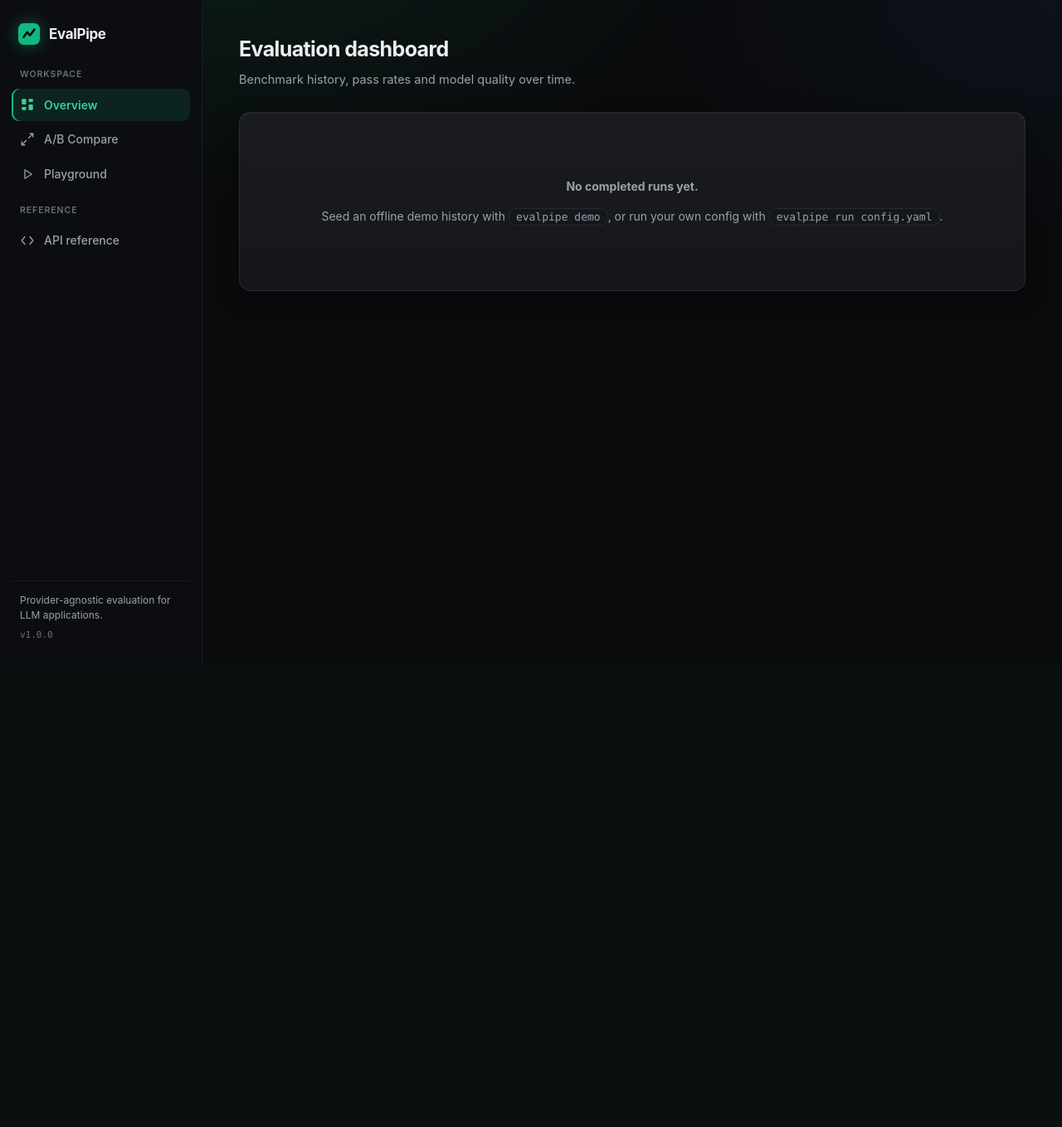
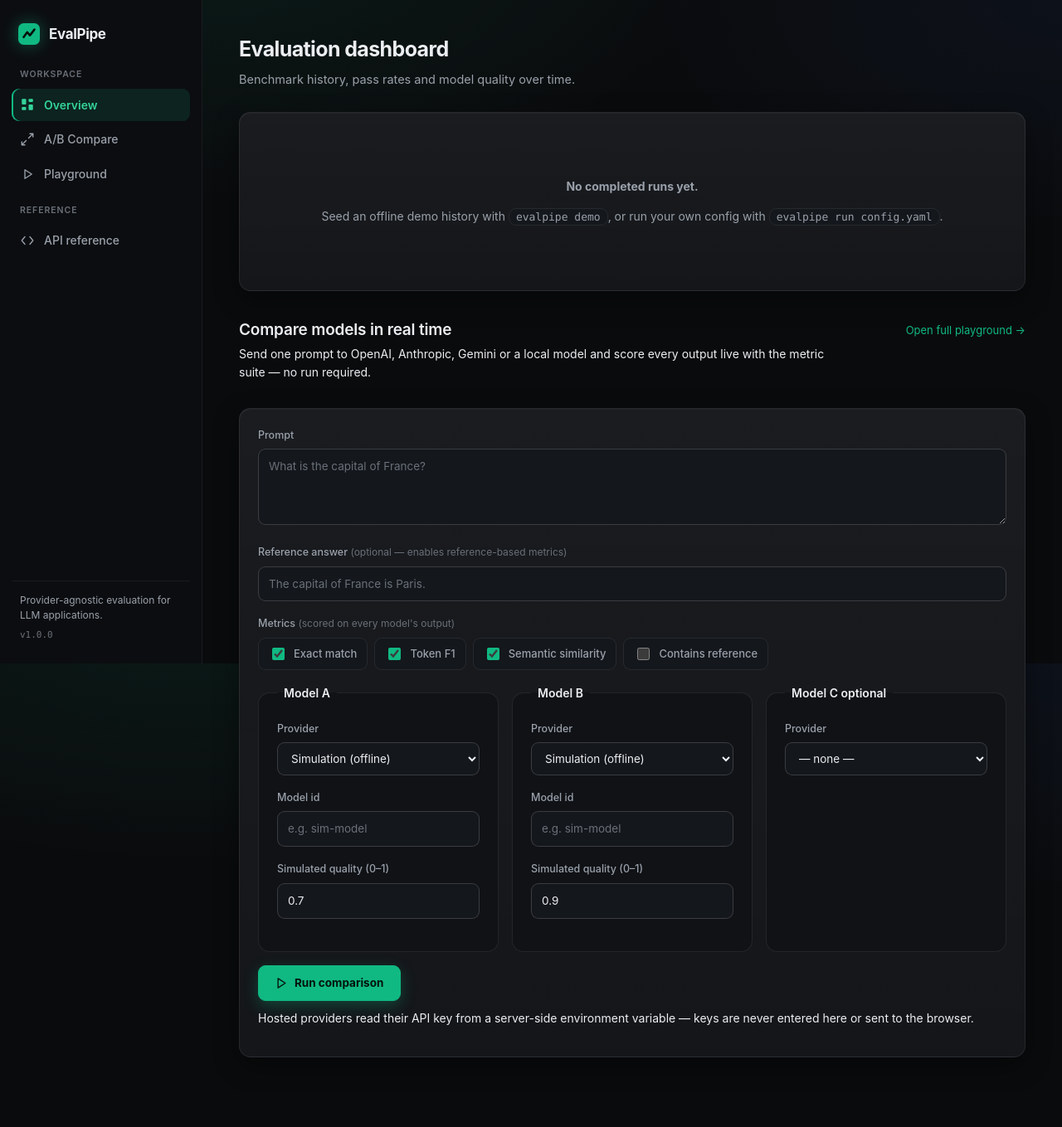
Before and after one commit to PerinbaBuilds/AI-Evaluation-Pipeline, a FastAPI app: template src/evalpipe/server/templates/dashboard.html in a window 1280 px wide. Shown: the whole page at 83% size. Before the commit the page ends 800 px from the top, so only its background shows below. Run offline with FastAPI, Linux system fonts and the light colour scheme; the template is opened without the code that fills it, so the values that code supplies are empty; parts of the project's set-up code (start-up, migrations or seed data) failed here and were passed over.

Commit message:
feat: embed the real-time comparison widget on the dashboard
Extract the comparison form (integrations status, prompt, metric
toggles, model columns, results) into a shared _comparison.html partial
and surface it directly on the Overview dashboard as well as the
Playground page. It works with zero runs, so the dashboard is
action-forward from first load.

253 tests (up from 251 assertions); ruff, mypy strict, coverage gate pass.

```diff
--- a/src/evalpipe/server/app.py
+++ b/src/evalpipe/server/app.py
@@ -243,6 +243,7 @@ def create_app(db_path: str = "evalpipe.db") -> FastAPI:
             "total_runs": storage.count_runs(),
             "total_items": sum(record.item_count for record in completed),
             "total_cost": sum(record.total_cost_usd for record in completed),
+            "integrations": _integration_status(),
             "trend": [
                 {
                     "label": f"{record.name} · {record.model}",
--- /dev/null
+++ b/src/evalpipe/server/templates/_comparison.html
@@ -0,0 +1,77 @@
+{# Reusable real-time comparison widget. Requires `integrations` in context and
+   the /static/playground.js script loaded on the page. Used on both the
+   dashboard (Overview) and the Playground page. #}
+<div class="integrations" aria-label="Provider integrations">
+  {% for provider in integrations %}
+  <span class="integration {{ 'on' if provider.configured else 'off' }}">
+    <span class="dot" aria-hidden="true"></span>
+    {{ provider.label }}
+    {% if provider.env %}<span class="int-env">{{ 'ready' if provider.configured else provider.env + ' not set' }}</span>{% endif %}
+  </span>
+  {% endfor %}
+</div>
+
+<form id="pg-form" class="card" style="margin-top:16px">
+  <div class="field">
+    <label for="pg-prompt">Prompt</label>
+    <textarea id="pg-prompt" required maxlength="20000" placeholder="What is the capital of France?"></textarea>
+  </div>
+  <div class="field">
+    <label for="pg-reference">Reference answer <span class="hint" style="display:inline">(optional — enables reference-based metrics)</span></label>
+    <input type="text" id="pg-reference" placeholder="The capital of France is Paris.">
+  </div>
+
+  <div class="field">
+    <label>Metrics <span class="hint" style="display:inline">(scored on every model's output)</span></label>
+    <div class="metric-toggles">
+      <label class="toggle"><input type="checkbox" class="pg-metric" value="exact_match" checked> Exact match</label>
+      <label class="toggle"><input type="checkbox" class="pg-metric" value="token_f1" checked> Token F1</label>
+      <label class="toggle"><input type="checkbox" class="pg-metric" value="semantic_similarity" checked> Semantic similarity</label>
+      <label class="toggle"><input type="checkbox" class="pg-metric" value="contains"> Contains reference</label>
+    </div>
+  </div>
+
+  <div class="pg-columns pg-3">
+    {% for side in ['a', 'b', 'c'] %}
+    <fieldset class="card provider-card" data-side="{{ side }}">
+      <legend>Model {{ side | upper }}{% if side == 'c' %} <span class="hint" style="display:inline;text-transform:none;letter-spacing:0">optional</span>{% endif %}</legend>
+      <div class="field">
+        <label for="pg-type-{{ side }}">Provider</label>
+        <select id="pg-type-{{ side }}" data-side="{{ side }}" class="pg-type">
+          <option value="mock">Simulation (offline)</option>
+          <option value="openai">OpenAI · ChatGPT</option>
+          <option value="anthropic">Anthropic</option>
+          <option value="gemini">Google Gemini</option>
+          <option value="openai_compatible">OpenAI-compatible (local / proxy)</option>
+          {% if side == 'c' %}<option value="none" selected>— none —</option>{% endif %}
+        </select>
+      </div>
+      <div class="field pg-model-field" data-side="{{ side }}">
+        <label for="pg-model-{{ side }}">Model id</label>
+        <input type="text" id="pg-model-{{ side }}" placeholder="e.g. gpt-4o-mini">
+      </div>
+      <div class="field pg-mock-only" data-side="{{ side }}">
+        <label for="pg-quality-{{ side }}">Simulated quality (0–1)</label>
+        <input type="number" id="pg-quality-{{ side }}" min="0" max="1" step="0.05" value="{{ '0.7' if side == 'a' else '0.9' }}">
+      </div>
+      <div class="field pg-http-only" data-side="{{ side }}" hidden>
+        <label for="pg-url-{{ side }}">Base URL</label>
+        <input type="url" id="pg-url-{{ side }}" placeholder="http://localhost:11434/v1">
+      </div>
+      <div class="field pg-http-only" data-side="{{ side }}" hidden>
+        <label for="pg-keyenv-{{ side }}">API key env var <span class="hint" style="display:inline;text-transform:none;letter-spacing:0">(optional)</span></label>
+        <input type="text" id="pg-keyenv-{{ side }}" placeholder="MY_PROVIDER_API_KEY">
+      </div>
+    </fieldset>
+    {% endfor %}
+  </div>
+
+  <button class="btn" type="submit" id="pg-submit" style="margin-top:16px">
+    <svg width="15" height="15" viewBox="0 0 24 24" fill="none" stroke="currentColor" stroke-width="2.2" stroke-linecap="round" stroke-linejoin="round" aria-hidden="true"><path d="M5 3 19 12 5 21z"/></svg>
+    Run comparison
+  </button>
+  <p class="hint" style="margin-top:10px">Hosted providers read their API key from a server-side environment variable — keys are never entered here or sent to the browser.</p>
+</form>
+
+<div id="pg-results" class="pg-columns pg-3" hidden></div>
+<div id="pg-error" class="pg-error" role="alert" hidden></div>
--- a/src/evalpipe/server/templates/dashboard.html
+++ b/src/evalpipe/server/templates/dashboard.html
@@ -106,4 +106,17 @@
   </div>
 </div>
 {% endif %}
+
+<section style="margin-top:32px">
+  <div class="filter-row" style="margin:0 0 4px">
+    <h2 style="font-size:19px">Compare models in real time</h2>
+    <a href="/playground" style="font-size:13px">Open full playground →</a>
+  </div>
+  <p class="card-note" style="margin:0 0 16px;max-width:720px">Send one prompt to OpenAI, Anthropic, Gemini or a local model and score every output live with the metric suite — no run required.</p>
+  {% include "_comparison.html" %}
+</section>
 {% endblock %}
+
+{% block scripts %}
+<script src="/static/playground.js" defer></script>
+{% endblock %}
```
Also changed, not shown: src/evalpipe/server/templates/playground.html (+1 -75 lines), tests/test_api.py (+10 -0 lines).
